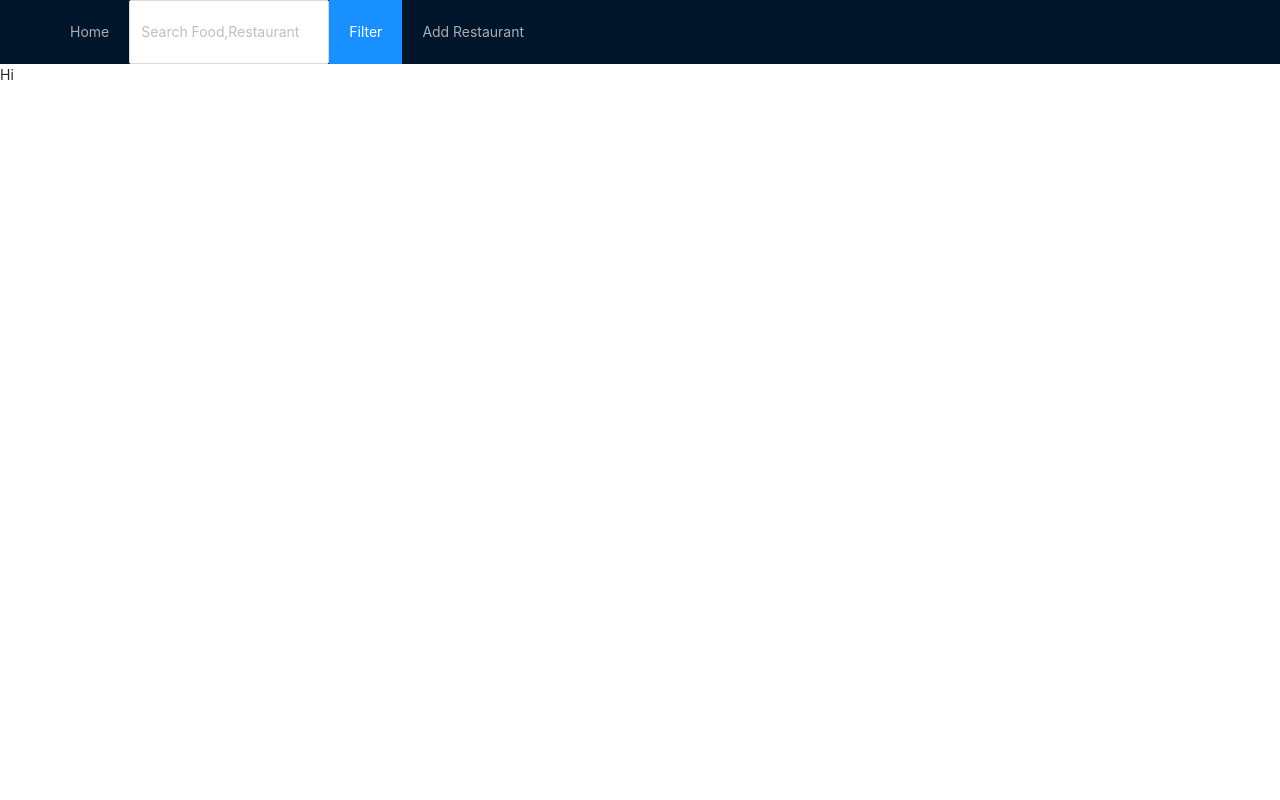
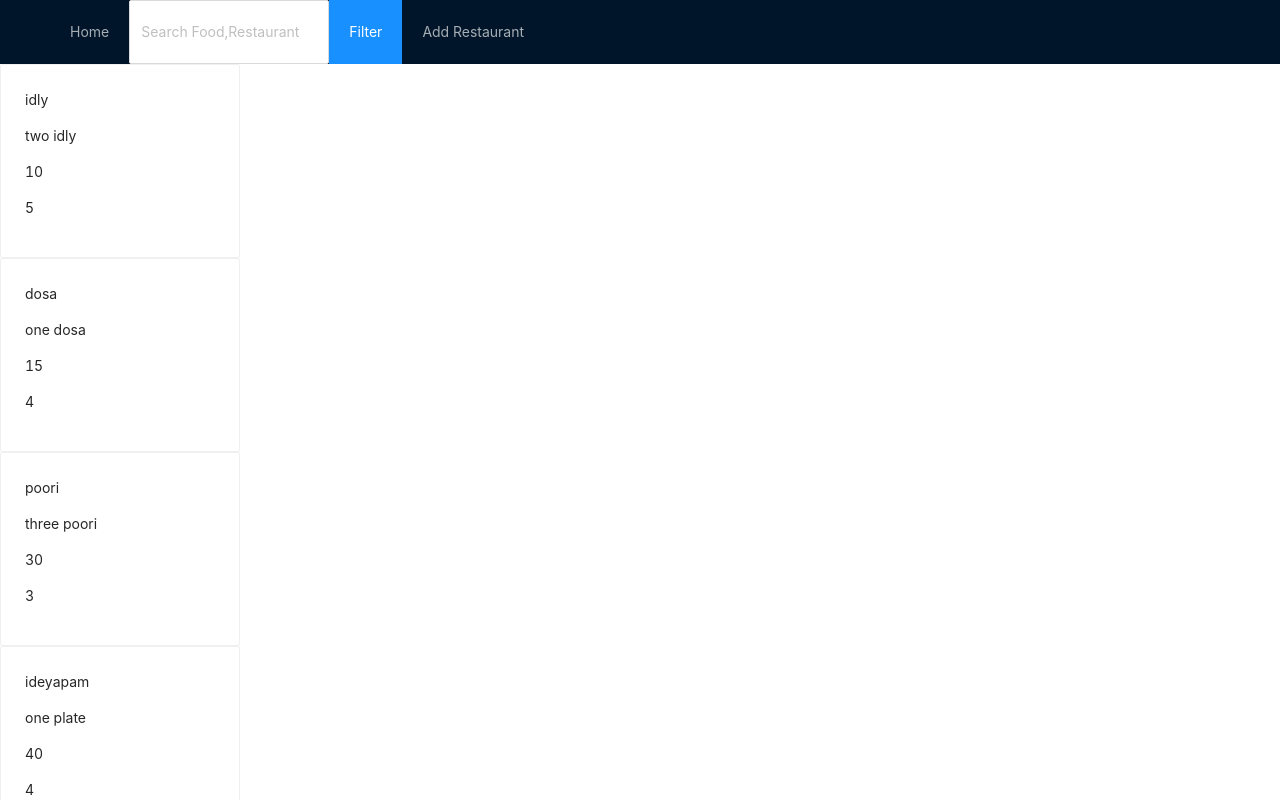
Before and after one commit to Hashim14/Restaurant_App, a React (Create React App) app: page / in a window 1280 px wide. Shown: the top 800 px of the page. Built offline with nearby package versions, Linux system fonts and the light colour scheme.

Commit message:
*Create the cards.(card.tsx)  *Iterate the data from food.json file into the card

```diff
--- a/src/App.js
+++ b/src/App.js
@@ -1,9 +1,9 @@
 import React from "react";
 import "./App.css";
 import NavArea from "./Components/navArea";
-import Card from "./Components/card";
+import Cards from "./Components/cards";
 
 
-const App = () => <div className="App"><NavArea /><Card/></div>;
+const App = () => <div className="App"><NavArea /><Cards/></div>;
 
 export default App;
--- /dev/null
+++ b/src/Components/cards.tsx
@@ -0,0 +1,36 @@
+import React from 'react';
+import { Card, Row , Col} from 'antd';
+import Food from '../food.json';
+function Cards() {
+  return (
+    <>
+
+    <Row gutter={16}>
+
+   <div className="Card-wrapper">
+      {
+        (Food || []).map((item, idx) => {
+            return(
+              <Col className="gutter-row" span={6}>
+
+
+              <Card hoverable
+              style={{ width: 240 }} key={idx}>
+                <p>{item.name}</p>
+                <p>{item.description}</p>
+                <p>{item.price}</p>
+                <p>{item.rating}</p>
+              </Card>
+
+      </Col>
+
+            )
+        })
+      }
+   </div>
+   </Row>
+   </>
+  );
+}
+
+export default Cards;
```
